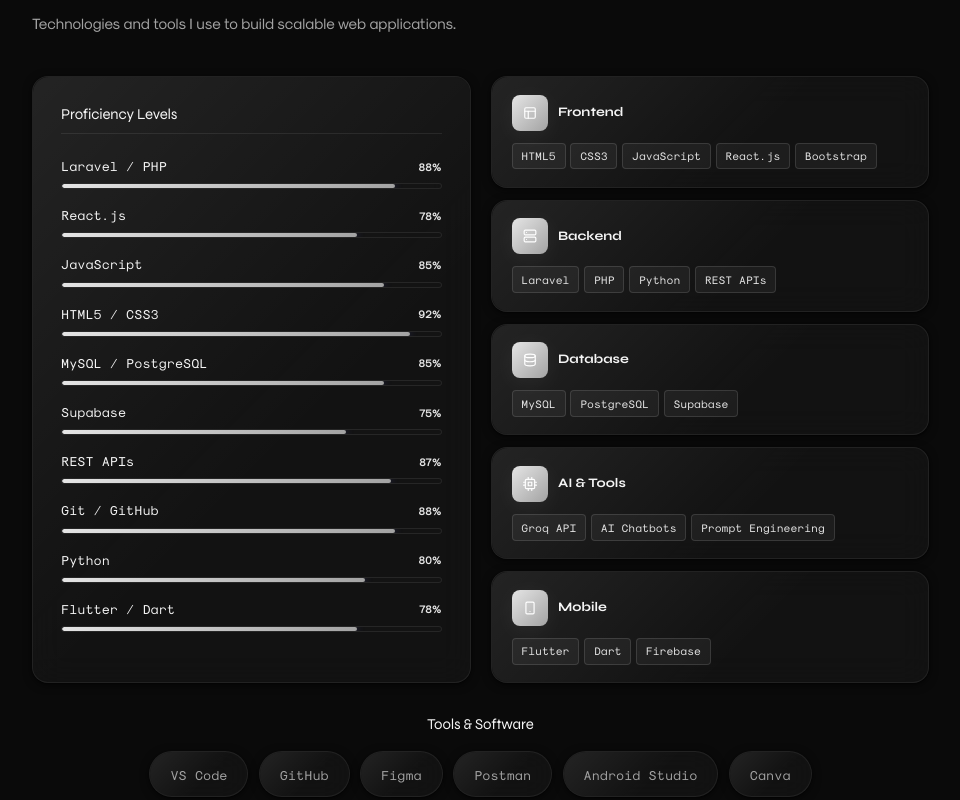
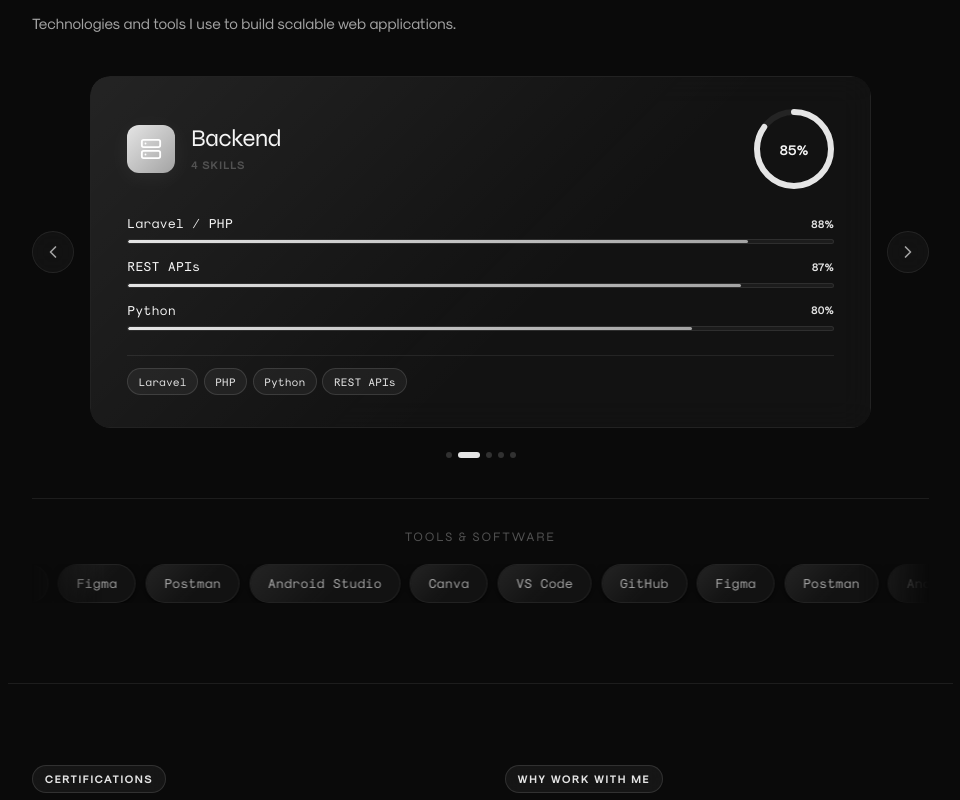
Before and after one commit to DarelBriones13/GHL-DEVELOPER---PORTFOLIO, a React (Vite) app: page / in a window 1280 px wide. Shown: the part 4020-4820 px from the top of the page, without its empty margins (303-1263 px from the left). Built offline with nearby package versions, Linux system fonts and the light colour scheme.

Commit message:
Skills: animated carousel with skill rings, bars, tags + auto-scrolling tools marquee

```diff
--- a/src/components/Skills.css
+++ b/src/components/Skills.css
@@ -1,114 +1,143 @@
 .skills-section { padding: 5rem 0; }
 .skills-section__header { margin-bottom: 2.5rem; }
 
-.skills-section__grid {
-  display: grid;
-  grid-template-columns: 1fr 1fr;
-  gap: 1.25rem;
-  margin-bottom: 2rem;
+/* ═══════════════════════════════════════
+   CAROUSEL SHELL
+═══════════════════════════════════════ */
+.sk-carousel {
+  position: relative;
+  display: flex;
+  align-items: center;
+  gap: 1rem;
+  margin-bottom: 1.5rem;
 }
 
-/* Bars panel */
-.skills-section__bars { padding: 1.75rem; }
+/* Window clips the slide */
+.sk-window {
+  flex: 1;
+  overflow: hidden;
+  cursor: grab;
+  border-radius: var(--radius-xl);
+}
+.sk-window:active { cursor: grabbing; }
 
-.skills-section__col-title {
-  font-family: var(--font-heading);
-  font-size: var(--text-base);
-  color: var(--color-text-primary);
-  margin-bottom: 1.35rem;
-  padding-bottom: 0.65rem;
-  border-bottom: 1px solid var(--color-border);
-  letter-spacing: -0.01em;
+/* ── Slide card ── */
+.sk-slide {
+  width: 100%;
+  padding: 2rem 2.25rem;
+  display: flex;
+  flex-direction: column;
+  gap: 1.5rem;
+  min-height: 320px;
+  /* override global glass-card hover lift — stay static */
+  transform: none !important;
+  transition: box-shadow var(--transition-base), border-color var(--transition-base) !important;
 }
 
-.skills-section__bars-list {
+/* Top row: icon + name + ring */
+.sk-slide__top {
   display: flex;
-  flex-direction: column;
+  align-items: center;
   gap: 1rem;
 }
 
-/* Skill bar */
-.skill-bar__header {
+.sk-slide__icon-wrap {
+  width: 48px; height: 48px;
+  border-radius: var(--radius-md);
+  background: var(--gradient-brand);
+  color: #fff;
+  display: flex;
+  align-items: center;
+  justify-content: center;
+  flex-shrink: 0;
+  box-shadow: var(--shadow-brand);
+}
+
+.sk-slide__meta { flex: 1; }
+
+.sk-slide__name {
+  font-family: var(--font-heading);
+  font-size: var(--text-xl);
+  color: var(--color-text-primary);
+  line-height: 1.15;
+  letter-spacing: -0.02em;
+  margin-bottom: 0.2rem;
+}
+
+.sk-slide__count {
+  font-size: var(--text-xs);
+  font-weight: 600;
+  color: var(--color-text-muted);
+  text-transform: uppercase;
+  letter-spacing: 0.1em;
+}
+
+/* SVG ring */
+.sk-ring { flex-shrink: 0; }
+
+.sk-ring__label {
+  font-family: var(--font-body);
+  font-size: 14px;
+  font-weight: 700;
+  fill: var(--color-text-primary);
+}
+
+/* Skill bars inside slide */
+.sk-slide__bars {
+  display: flex;
+  flex-direction: column;
+  gap: 0.75rem;
+}
+
+.sk-bar { }
+
+.sk-bar__row {
   display: flex;
   justify-content: space-between;
   align-items: center;
-  margin-bottom: 0.4rem;
+  margin-bottom: 0.35rem;
 }
 
-.skill-bar__name {
+.sk-bar__name {
   font-size: var(--text-sm);
   font-weight: 500;
   color: var(--color-text-primary);
 }
 
-.skill-bar__level {
+.sk-bar__pct {
   font-size: var(--text-xs);
   font-weight: 700;
   color: var(--color-brand);
 }
 
-.skill-bar__track {
-  height: 6px;
-  background: var(--color-glass);
+.sk-bar__track {
+  height: 5px;
+  background: var(--color-overlay);
   border-radius: var(--radius-full);
   overflow: hidden;
   border: 1px solid var(--color-border);
-  backdrop-filter: var(--blur-sm);
 }
 
-.skill-bar__fill {
+.sk-bar__fill {
   height: 100%;
   background: var(--gradient-brand);
   border-radius: var(--radius-full);
-  box-shadow: 0 0 8px rgba(99,102,241,0.4);
 }
 
-/* Category cards */
-.skills-section__categories {
+/* Tag cloud */
+.sk-slide__tags {
   display: flex;
-  flex-direction: column;
-  gap: 0.75rem;
+  flex-wrap: wrap;
+  gap: 0.35rem;
+  padding-top: 0.75rem;
+  border-top: 1px solid var(--color-border);
 }
 
-.skill-category { padding: 1.1rem 1.25rem; }
-
-.skill-category__header {
-  display: flex;
-  align-items: center;
-  gap: 0.65rem;
-  margin-bottom: 0.75rem;
-}
-
-.skill-category__icon {
-  width: 36px; height: 36px;
-  border-radius: var(--radius-sm);
-  display: flex;
-  align-items: center;
-  justify-content: center;
-  background: var(--gradient-brand);
-  color: #fff;
-  flex-shrink: 0;
-  box-shadow: var(--shadow-brand);
-}
-
-.skill-category__name {
-  font-family: var(--font-heading);
-  font-size: var(--text-sm);
-  font-weight: 700;
-  color: var(--color-text-primary);
-}
-
-.skill-category__tags {
-  display: flex;
-  flex-wrap: wrap;
-  gap: 0.3rem;
-}
-
-.skill-category__tag {
+.sk-tag {
   font-size: var(--text-xs);
   font-weight: 500;
-  padding: 0.22rem 0.55rem;
-  border-radius: var(--radius-xs);
+  padding: 0.24rem 0.65rem;
+  border-radius: var(--radius-full);
   background: var(--color-brand-muted);
   color: var(--color-brand);
   border: 1px solid var(--color-brand-border);
@@ -116,57 +145,142 @@
   transition: all var(--transition-fast);
 }
 
-.skill-category__tag:hover {
+.sk-tag:hover {
   background: var(--gradient-brand);
-  color: #fff;
+  color: var(--color-canvas);
   border-color: transparent;
 }
 
-/* Tools */
-.skills-section__tools { margin-top: 0.5rem; }
-
-.skills-section__tools-title {
-  font-family: var(--font-heading);
-  font-size: var(--text-base);
-  color: var(--color-text-primary);
-  margin-bottom: 1.1rem;
-  text-align: center;
-  letter-spacing: -0.01em;
-}
-
-.skills-section__tools-grid {
-  display: flex;
-  flex-wrap: wrap;
-  gap: 0.65rem;
-  justify-content: center;
-}
-
-.tool-chip {
-  padding: 0.6rem 1.25rem;
-  cursor: default;
-  border-radius: var(--radius-full);
+/* ── Arrows ── */
+.sk-arrow {
+  width: 42px; height: 42px;
+  border-radius: 50%;
+  border: 1px solid var(--color-border);
+  background: var(--color-glass);
+  backdrop-filter: var(--blur-md);
+  color: var(--color-text-secondary);
+  display: flex; align-items: center; justify-content: center;
+  cursor: pointer;
+  flex-shrink: 0;
   transition: all var(--transition-base);
 }
 
-.tool-chip:hover {
-  transform: translateY(-2px);
-  border-color: var(--color-brand-border);
-  box-shadow: var(--shadow-glow);
+.sk-arrow:hover {
+  background: var(--color-brand);
+  border-color: transparent;
+  color: var(--color-canvas);
+  box-shadow: var(--shadow-brand);
+  transform: scale(1.08);
 }
 
-.tool-chip__name {
+/* ── Dots ── */
+.sk-dots {
+  display: flex;
+  justify-content: center;
+  gap: 6px;
+  margin-bottom: 2.5rem;
+}
+
+.sk-dot {
+  width: 6px; height: 6px;
+  border-radius: 50%;
+  border: none;
+  background: var(--color-border-strong);
+  cursor: pointer;
+  padding: 0;
+  transition: all var(--transition-base);
+}
+
+.sk-dot--on {
+  width: 22px;
+  border-radius: var(--radius-full);
+  background: var(--color-brand);
+}
+
+/* ═══════════════════════════════════════
+   TOOLS MARQUEE
+═══════════════════════════════════════ */
+.sk-tools {
+  border-top: 1px solid var(--color-border);
+  padding-top: 1.75rem;
+}
+
+.sk-tools__label {
+  font-family: var(--font-heading);
+  font-size: var(--text-sm);
+  color: var(--color-text-muted);
+  text-transform: uppercase;
+  letter-spacing: 0.14em;
+  text-align: center;
+  margin-bottom: 1rem;
+}
+
+/* Mask edges so chips fade in/out smoothly */
+.sk-marquee-wrap {
+  overflow: hidden;
+  mask-image: linear-gradient(
+    to right,
+    transparent 0%,
+    black 8%,
+    black 92%,
+    transparent 100%
+  );
+  -webkit-mask-image: linear-gradient(
+    to right,
+    transparent 0%,
+    black 8%,
+    black 92%,
+    transparent 100%
+  );
+}
+
+.sk-marquee {
+  display: flex;
+  gap: 0.6rem;
+  width: max-content;
+  animation: marquee-scroll 22s linear infinite;
+}
+
+.sk-marquee:hover { animation-play-state: paused; }
+
+@keyframes marquee-scroll {
+  0%   { transform: translateX(0); }
+  100% { transform: translateX(-50%); }
+}
+
+.sk-tool-chip {
+  padding: 0.5rem 1.1rem;
+  border-radius: var(--radius-full);
   font-size: var(--text-sm);
   font-weight: 500;
   color: var(--color-text-secondary);
+  white-space: nowrap;
+  flex-shrink: 0;
+  cursor: default;
+  /* override glass-card hover */
+  transform: none !important;
+  transition: color var(--transition-fast), border-color var(--transition-fast) !important;
 }
 
-@media (max-width: 1024px) {
-  .skills-section__grid { grid-template-columns: 1fr; }
+.sk-tool-chip:hover {
+  color: var(--color-brand);
+  border-color: var(--color-brand-border);
+}
+
+/* ═══════════════════════════════════════
+   RESPONSIVE
+═══════════════════════════════════════ */
+@media (max-width: 768px) {
+  .sk-slide { padding: 1.5rem; min-height: 280px; }
+  .sk-slide__name { font-size: var(--text-lg); }
 }
 
 @media (max-width: 640px) {
   .skills-section { padding: 3.5rem 0; }
-  .skills-section__bars { padding: 1.1rem; }
-  .skills-section__tools-grid { gap: 0.45rem; }
-  .tool-chip { padding: 0.45rem 0.85rem; }
+  .sk-carousel { gap: 0.5rem; }
+  .sk-slide { padding: 1.25rem; gap: 1.1rem; min-height: auto; }
+  .sk-arrow { width: 36px; height: 36px; }
+  .sk-slide__top { gap: 0.75rem; }
+  .sk-slide__icon-wrap { width: 40px; height: 40px; }
+  .sk-slide__name { font-size: var(--text-base); }
 }
--- a/src/components/Skills.jsx
+++ b/src/components/Skills.jsx
@@ -1,49 +1,164 @@
+import { useState, useEffect, useRef, useCallback } from 'react';
 import { motion, AnimatePresence } from 'framer-motion';
 import {
   FiLayout, FiServer, FiSmartphone, FiDatabase, FiCpu,
   FiSettings, FiMail, FiFileText, FiMonitor, FiBriefcase,
+  FiChevronLeft, FiChevronRight,
 } from 'react-icons/fi';
 import { devMode, ghlMode } from '../data/portfolioData';
 import { useMode } from '../context/ModeContext';
 import './Skills.css';
 
-const DEV_ICONS   = { 'Frontend': FiLayout, 'Backend': FiServer, 'Database': FiDatabase, 'AI & Tools': FiCpu, 'Mobile': FiSmartphone };
-const GHL_ICONS   = { 'GoHighLevel': FiSettings, 'Administrative': FiBriefcase, 'Google Suite': FiMonitor, 'Creative Tools': FiFileText, 'AI Productivity': FiCpu };
+const DEV_ICONS = {
+  'Frontend':   FiLayout,
+  'Backend':    FiServer,
+  'Database':   FiDatabase,
+  'AI & Tools': FiCpu,
+  'Mobile':     FiSmartphone,
+};
+const GHL_ICONS = {
+  'GoHighLevel':    FiSettings,
+  'Administrative': FiBriefcase,
+  'Google Suite':   FiMonitor,
+  'Creative Tools': FiFileText,
+  'AI Productivity':FiCpu,
+};
 
-const fadeUp = (delay = 0) => ({
-  initial: { opacity: 0, y: 20 },
-  whileInView: { opacity: 1, y: 0 },
-  viewport: { once: true, amount: 0.1 },
-  transition: { duration: 0.5, delay, ease: 'easeOut' },
-});
+/* ── Animated SVG ring showing average skill level ── */
+const SkillRing = ({ level, size = 80, stroke = 6 }) => {
+  const r   = (size - stroke) / 2;
+  const circ = 2 * Math.PI * r;
+  const offset = circ - (level / 100) * circ;
 
-const SkillBar = ({ skill, index }) => (
-  <div className="skill-bar">
-    <div className="skill-bar__header">
-      <span className="skill-bar__name">{skill.name}</span>
-      <span className="skill-bar__level">{skill.level}%</span>
+  return (
+    <svg width={size} height={size} className="sk-ring" aria-hidden="true">
+      {/* Track */}
+      <circle cx={size/2} cy={size/2} r={r}
+        fill="none" stroke="var(--color-border)" strokeWidth={stroke} />
+      {/* Fill */}
+      <motion.circle
+        cx={size/2} cy={size/2} r={r}
+        fill="none"
+        stroke="var(--color-brand)"
+        strokeWidth={stroke}
+        strokeLinecap="round"
+        strokeDasharray={circ}
+        initial={{ strokeDashoffset: circ }}
+        animate={{ strokeDashoffset: offset }}
+        transition={{ duration: 1.2, ease: [0.22, 1, 0.36, 1], delay: 0.15 }}
+        style={{ transform: 'rotate(-90deg)', transformOrigin: '50% 50%' }}
+      />
+      {/* Percentage label */}
+      <text
+        x="50%" y="50%"
+        dominantBaseline="central" textAnchor="middle"
+        className="sk-ring__label"
+      >
+        {level}%
+      </text>
+    </svg>
+  );
+};
+
+/* ── Individual skill bar inside each card ── */
+const SkillBar = ({ name, level, index }) => (
+  <div className="sk-bar">
+    <div className="sk-bar__row">
+      <span className="sk-bar__name">{name}</span>
+      <span className="sk-bar__pct">{level}%</span>
     </div>
-    <div className="skill-bar__track">
+    <div className="sk-bar__track">
       <motion.div
-        className="skill-bar__fill"
+        className="sk-bar__fill"
         initial={{ width: 0 }}
-        whileInView={{ width: `${skill.level}%` }}
-        viewport={{ once: true, amount: 0.1 }}
-        transition={{ duration: 1.1, delay: index * 0.05 + 0.2, ease: 'easeOut' }}
+        animate={{ width: `${level}%` }}
+        transition={{ duration: 0.9, delay: index * 0.06 + 0.2, ease: [0.22, 1, 0.36, 1] }}
       />
     </div>
   </div>
 );
 
+/* ── Slide variants ── */
+const slideVariants = {
+  enter: (dir) => ({
+    x: dir > 0 ? 120 : -120,
+    opacity: 0,
+    scale: 0.94,
+  }),
+  centre: {
+    x: 0,
+    opacity: 1,
+    scale: 1,
+    transition: { type: 'spring', stiffness: 320, damping: 30, mass: 0.85 },
+  },
+  exit: (dir) => ({
+    x: dir > 0 ? -120 : 120,
+    opacity: 0,
+    scale: 0.94,
+    transition: { duration: 0.22, ease: 'easeIn' },
+  }),
+};
+
+/* ── Main Skills carousel ── */
 const Skills = () => {
-  const { mode } = useMode();
-  const data = mode === 'dev' ? devMode.skills : ghlMode.skills;
-  const iconMap = mode === 'dev' ? DEV_ICONS : GHL_ICONS;
+  const { mode }   = useMode();
+  const data       = mode === 'dev' ? devMode.skills    : ghlMode.skills;
+  const iconMap    = mode === 'dev' ? DEV_ICONS         : GHL_ICONS;
+
+  /* Build slides: each category + the technical bars merged in */
+  const slides = data.categories.map((cat) => ({
+    ...cat,
+    Icon: iconMap[cat.name] || FiLayout,
+    /* Find matching technical skills to show bars */
+    bars: data.technical.filter(t =>
+      cat.skills.some(s => t.name.toLowerCase().includes(s.toLowerCase()) ||
+                           s.toLowerCase().includes(t.name.split(' ')[0].toLowerCase()))
+    ).slice(0, 4),
+    /* Average proficiency of matched bars, fallback to 75 */
+    avgLevel: (() => {
+      const matched = data.technical.filter(t =>
+        cat.skills.some(s => t.name.toLowerCase().includes(s.toLowerCase()) ||
+                             s.toLowerCase().includes(t.name.split(' ')[0].toLowerCase()))
+      );
+      return matched.length
+        ? Math.round(matched.reduce((a, b) => a + b.level, 0) / matched.length)
+        : 75;
+    })(),
+  }));
+
+  const total    = slides.length;
+  const [active, setActive] = useState(0);
+  const [dir,    setDir]    = useState(1);
+  const dragX    = useRef(0);
+  const blocked  = useRef(false);
+
+  const go = useCallback((delta) => {
+    if (blocked.current) return;
+    blocked.current = true;
+    setDir(delta);
+    setActive(c => ((c + delta) % total + total) % total);
+    setTimeout(() => { blocked.current = false; }, 420);
+  }, [total]);
+
+  /* Reset to first slide when mode changes */
+  useEffect(() => { setActive(0); setDir(1); }, [mode]);
+
+  /* Auto-advance */
+  useEffect(() => {
+    const id = setInterval(() => go(1), 4000);
+    return () => clearInterval(id);
+  }, [go]);
+
+  const slide = slides[active];
 
   return (
     <section id="skills" className="skills-section section">
       <div className="container">
-        <motion.div className="skills-section__header" {...fadeUp(0)}>
+
+        {/* Header */}
+        <motion.div className="skills-section__header"
+          initial={{ opacity: 0, y: 20 }} whileInView={{ opacity: 1, y: 0 }}
+          viewport={{ once: true, amount: 0.1 }} transition={{ duration: 0.5 }}>
           <span className="section-label">Skills &amp; Expertise</span>
           <h2 className="section-title">
             {mode === 'dev' ? 'Technical' : 'Professional'}{' '}
@@ -56,71 +171,99 @@
           </p>
         </motion.div>
 
+        {/* ── Carousel ── */}
+        <div className="sk-carousel">
+
+          {/* Prev arrow */}
+          <button className="sk-arrow sk-arrow--l" onClick={() => go(-1)} aria-label="Previous skill">
+            <FiChevronLeft size={20} />
+          </button>
+
+          {/* Slide window */}
+          <div className="sk-window"
+            onMouseDown={e  => { dragX.current = e.clientX; }}
+            onMouseUp={e    => { const d = e.clientX - dragX.current; if (Math.abs(d) > 50) go(d < 0 ? 1 : -1); }}
+            onTouchStart={e => { dragX.current = e.touches[0].clientX; }}
+            onTouchEnd={e   => { const d = e.changedTouches[0].clientX - dragX.current; if (Math.abs(d) > 40) go(d < 0 ? 1 : -1); }}
+          >
+            <AnimatePresence custom={dir} mode="wait">
+              <motion.div
+                key={`${mode}-${active}`}
+                className="sk-slide glass-card"
+                custom={dir}
+                variants={slideVariants}
+                initial="enter"
+                animate="centre"
+                exit="exit"
+              >
+                {/* Top: icon + ring + category name */}
+                <div className="sk-slide__top">
+                  <div className="sk-slide__icon-wrap">
+                    <slide.Icon size={22} />
+                  </div>
+                  <div className="sk-slide__meta">
+                    <h3 className="sk-slide__name">{slide.name}</h3>
+                    <p className="sk-slide__count">{slide.skills.length} skills</p>
+                  </div>
+                  <SkillRing level={slide.avgLevel} />
+                </div>
+
+                {/* Skill bars (matched technical skills) */}
+                {slide.bars.length > 0 && (
+                  <div className="sk-slide__bars">
+                    {slide.bars.map((b, i) => (
+                      <SkillBar key={b.name} name={b.name} level={b.level} index={i} />
+                    ))}
+                  </div>
+                )}
+
+                {/* Tag cloud */}
+                <div className="sk-slide__tags">
+                  {slide.skills.map(s => (
+                    <span key={s} className="sk-tag">{s}</span>
+                  ))}
+                </div>
+
+              </motion.div>
+            </AnimatePresence>
+          </div>
+
+          {/* Next arrow */}
+          <button className="sk-arrow sk-arrow--r" onClick={() => go(1)} aria-label="Next skill">
+            <FiChevronRight size={20} />
+          </button>
+        </div>
+
+        {/* Dot indicators */}
+        <div className="sk-dots">
+          {slides.map((_, i) => (
+            <button
+              key={i}
+              className={`sk-dot${i === active ? ' sk-dot--on' : ''}`}
+              onClick={() => { setDir(i > active ? 1 : -1); setActive(i); }}
+              aria-label={`Skill category ${i + 1}`}
+            />
+          ))}
+        </div>
+
+        {/* ── Tools row — auto-scrolling marquee ── */}
         <AnimatePresence mode="wait">
-          <motion.div
-            key={`skills-grid-${mode}`}
-            className="skills-section__grid"
-            initial={{ opacity: 0, y: 16 }}
-            animate={{ opacity: 1, y: 0 }}
-            exit={{ opacity: 0 }}
-            transition={{ duration: 0.3 }}
-          >
-            {/* Bars */}
-            <motion.div className="skills-section__bars glass-card" {...fadeUp(0.1)}>
-              <h3 className="skills-section__col-title">Proficiency Levels</h3>
-              <div className="skills-section__bars-list">
-                {data.technical.map((skill, i) => (
-                  <SkillBar key={`${mode}-${skill.name}`} skill={skill} index={i} />
+          <motion.div className="sk-tools"
+            key={`tools-${mode}`}
+            initial={{ opacity: 0, y: 16 }} animate={{ opacity: 1, y: 0 }}
+            exit={{ opacity: 0 }} transition={{ duration: 0.3, delay: 0.1 }}>
+            <p className="sk-tools__label">Tools &amp; Software</p>
+            <div className="sk-marquee-wrap">
+              <div className="sk-marquee">
+                {/* Duplicate for seamless loop */}
+                {[...data.tools, ...data.tools].map((tool, i) => (
+                  <span key={i} className="sk-tool-chip glass-card">{tool}</span>
                 ))}
               </div>
-            </motion.div>
-
-            {/* Categories */}
-            <div className="skills-section__categories">
-              {data.categories.map((cat, i) => {
-                const Icon = iconMap[cat.name] || FiLayout;
-                return (
-                  <motion.div key={`${mode}-${cat.name}`} className="skill-category glass-card" {...fadeUp(0.1 + i * 0.07)}>
-                    <div className="skill-category__header">
-                      <div className="skill-category__icon" aria-hidden="true">
-                        <Icon size={14} />
-                      </div>
-                      <h4 className="skill-category__name">{cat.name}</h4>
-                    </div>
-                    <div className="skill-category__tags">
-                      {cat.skills.map(s => (
-                        <span key={s} className="skill-category__tag">{s}</span>
-                      ))}
-                    </div>
-                  </motion.div>
-                );
-              })}
             </div>
           </motion.div>
         </AnimatePresence>
 
-        {/* Tools */}
-        <motion.div className="skills-section__tools" {...fadeUp(0.2)}>
-          <h3 className="skills-section__tools-title">Tools &amp; Software</h3>
-          <AnimatePresence mode="wait">
-            <motion.div
-              key={`tools-${mode}`}
-              className="skills-section__tools-grid"
-              initial={{ opacity: 0 }} animate={{ opacity: 1 }} exit={{ opacity: 0 }}
-              transition={{ duration: 0.3 }}
-            >
-              {data.tools.map((tool, i) => (
-                <motion.div key={tool} className="tool-chip glass-card"
-                  initial={{ opacity: 0, scale: 0.9 }}
-                  whileInView={{ opacity: 1, scale: 1 }}
-                  viewport={{ once: true, amount: 0.1 }}
-                  transition={{ duration: 0.25, delay: i * 0.04 }}>
-                  <span className="tool-chip__name">{tool}</span>
-                </motion.div>
-              ))}
-            </motion.div>
-          </AnimatePresence>
-        </motion.div>
       </div>
     </section>
   );
```
